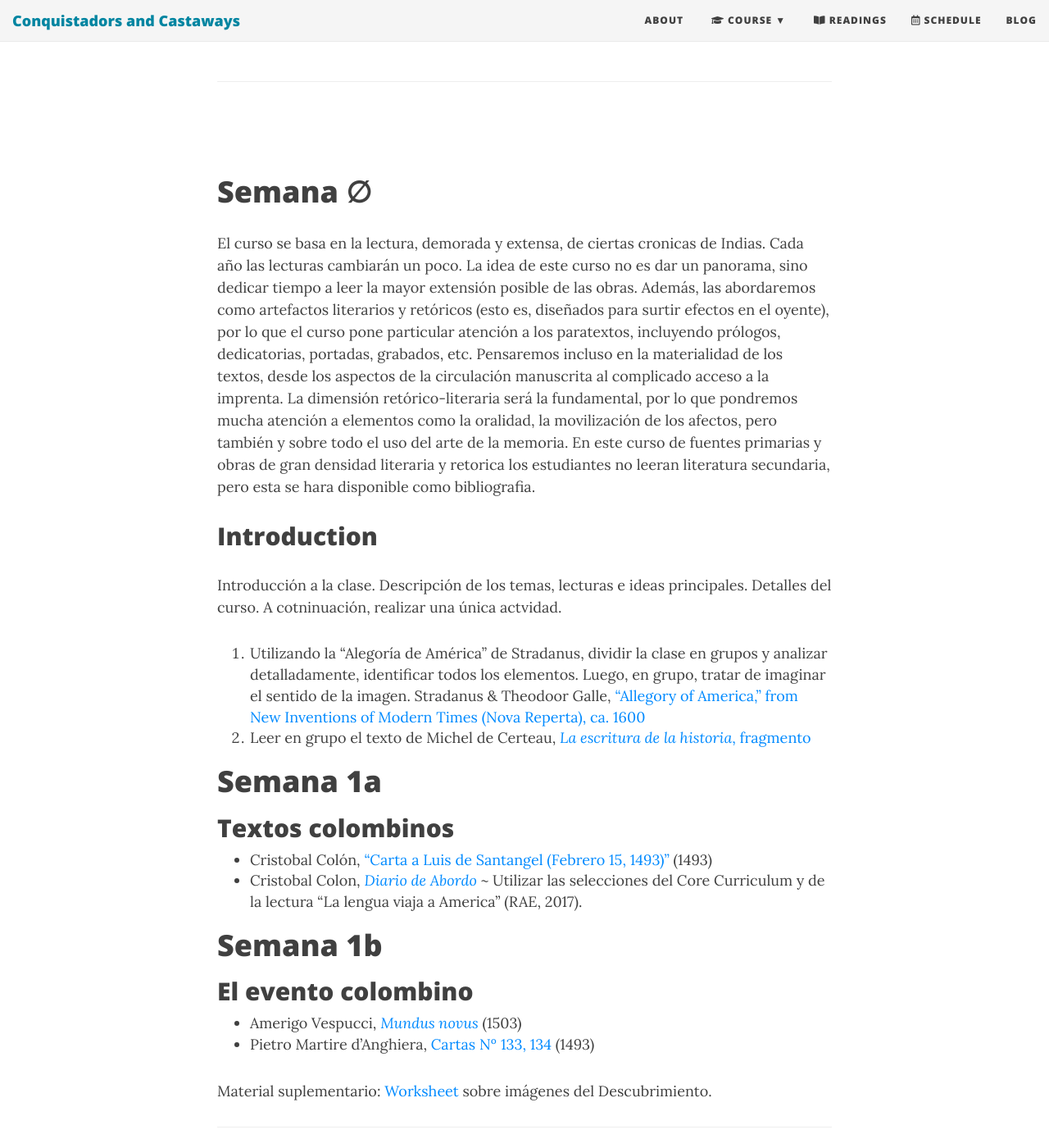
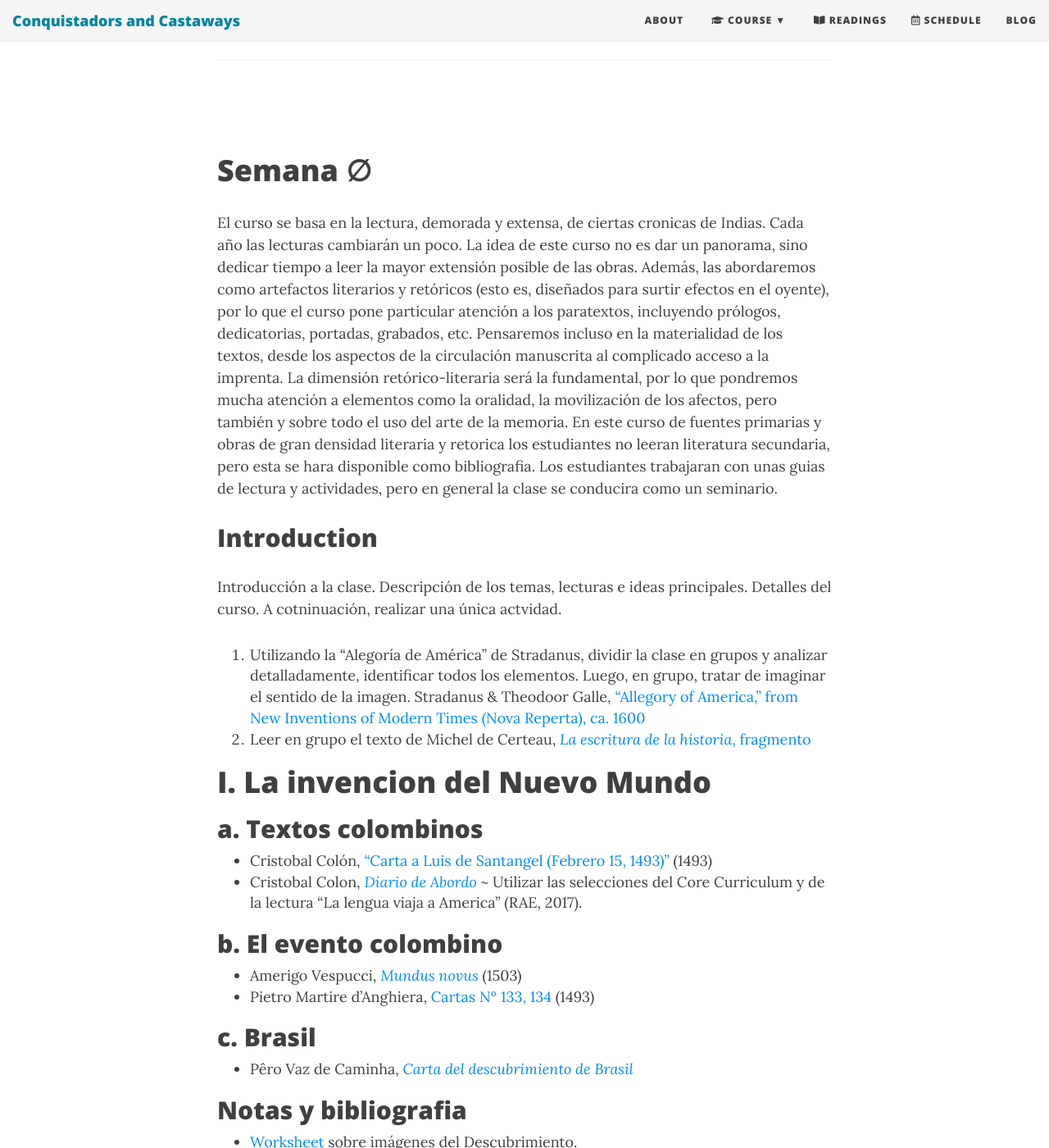
Before and after one commit to Hipomenes/ls452, a Jekyll site: the page built from syllabus-cronica-2023.md, in a window 1280 px wide and 1400 px high, scrolled down 1518 px. Shown: the whole window at 82% size. Built offline with Jekyll 4.4.1, drawn with Linux system fonts in a browser that asks for light colours; nearby versions of some CDN libraries; some of the changed text lies outside the part shown.

Commit message:
Update syllabus-cronica-2023.md

```diff
--- a/syllabus-cronica-2023.md
+++ b/syllabus-cronica-2023.md
@@ -23,6 +23,7 @@
 Pensaremos incluso en la materialidad de los textos, desde los aspectos de la circulación manuscrita al complicado acceso a la imprenta.
 La dimensión retórico-literaria será la fundamental, por lo que pondremos mucha atención a elementos como la oralidad, la movilización de los afectos, pero también y sobre todo el uso del arte de la memoria.
 En este curso de fuentes primarias y obras de gran densidad literaria y retorica los estudiantes no leeran literatura secundaria, pero esta se hara disponible como bibliografia.
+Los estudiantes trabajaran con unas guias de lectura y actividades, pero en general la clase se conducira como un seminario.
 
 ## Introduction
 
@@ -30,40 +31,31 @@
 1. Utilizando la "Alegoría de América" de Stradanus, dividir la clase en grupos y analizar detalladamente, identificar todos los elementos. Luego, en grupo, tratar de imaginar el sentido de la imagen. Stradanus & Theodoor Galle, [“Allegory of America,” from New Inventions of Modern Times (Nova Reperta),  ca. 1600](https://www.metmuseum.org/art/collection/search/666288)
 2. Leer en grupo el texto de Michel de Certeau, [*La escritura de la historia*, fragmento]()
 
-# Semana 1a
+# I. La invencion del Nuevo Mundo
 
-## Textos colombinos
+## a. Textos colombinos
 
 - Cristobal Colón, ["Carta a Luis de Santangel (Febrero 15, 1493)"]() (1493)
 - Cristobal Colon, [*Diario de Abordo*]() ~ Utilizar las selecciones del Core Curriculum y de la lectura "La lengua viaja a America" (RAE, 2017).
 
-# Semana 1b
-
-## El evento colombino
+## b. El evento colombino
 
 - Amerigo Vespucci, [*Mundus novus*]() (1503)
 - Pietro Martire d'Anghiera, [Cartas Nº 133, 134](https://drive.google.com/open?id=1B2Wlo5ufMxpT_oRl6iUPlgt-MotjPIHP) (1493)
 
-Material suplementario: [Worksheet](https://drive.google.com/file/d/1LqFvR7qWFhho8b96096WODrsoOAbC6Sm/view?usp=sharing) sobre imágenes del Descubrimiento.
+## c. Brasil
 
----
+- Pêro Vaz de Caminha, [*Carta del descubrimiento de Brasil*](https://www.acantilado.es/catalogo/carta-del-descubrimiento-de-brasil/)
 
+## Notas y bibliografia
 
-# Semana 1
-## La "invención" del Nuevo Mundo
-
+- [Worksheet](https://drive.google.com/file/d/1LqFvR7qWFhho8b96096WODrsoOAbC6Sm/view?usp=sharing) sobre imágenes del Descubrimiento.
 - Adorno & Echeverría, [*Breve historia de la literatura latinoamericana colonial y moderna*](), cap. 1
-- Cristobal Colón, ["Carta a Luis de Santangel (Febrero 15, 1493)"]() (1493)
-
-- ~~Amerigo Vespucci, ["Carta a Lorenzo de Médicis"]()(1503)~~
-    - Discusión sobre preguntas, en grupos pequeños: 1) Geografía local-global, 2) Mito, credibilidad, observación, 3) Naturaleza, 4) Geografía humana / etnografía.
-
-### Notas
-
 - En general, la carta a Santángel basta y sobra para dos clases. Al final decidí añadir dos cartas de Pietro Martire, sobre quien además Adorno tiene mucho que decir.
 - Mis comentarios iniciales versaron sobre tres temas: 1) El destinatario (Santángel) y lo que nos dice de la empresa colombian, 2) Texto fundacional por múltiples motivos, y 3) La lengua colombina que ya no es solamente el castellano sino el español trasatlántico.
 - Surgió un tema fascinante en clase: la dimensión estoica de las cartas de Anghiera y los posibles inicios de una crítica al colonialismo ya desde esos textos. Explorar más a partir de Las Casas.
 
+---
 
 # Semana 2
 ## Malestares imperiales
```
